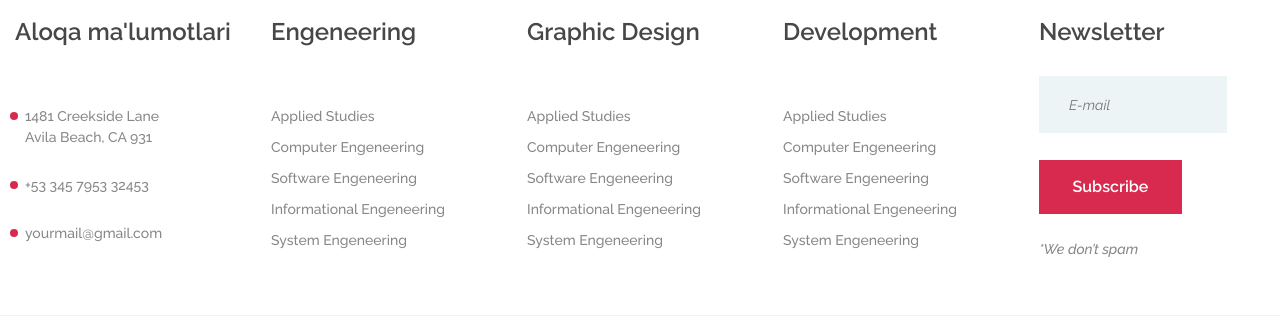
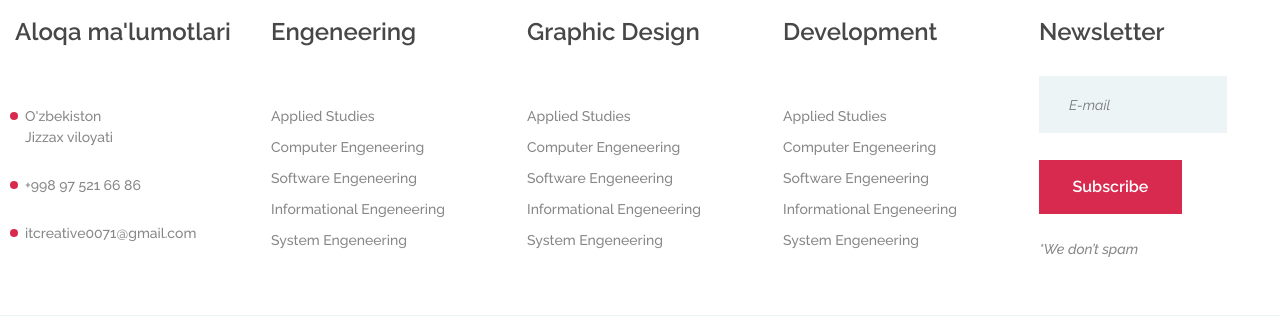
Before and after one commit to Xusanbek0039/Django-Corsera-clone, a Django app: a page that uses templates/base.html in a window 1280 px wide. Shown: the part 3119-3435 px from the top of the page. Run offline with Django 3.2, Linux system fonts and the light colour scheme; data comes from the database, SQL or seed files in the repository; parts of the project's set-up code (start-up, migrations or seed data) failed here and were passed over; some libraries are stand-ins or nearby versions.

Commit message:
Update base.html

```diff
--- a/templates/base.html
+++ b/templates/base.html
@@ -92,9 +92,9 @@
 					<div class="widget-item">
 						<h4>Aloqa ma'lumotlari</h4>
 						<ul class="contact-list">
-							<li>1481 Creekside Lane <br>Avila Beach, CA 931</li>
-							<li>+53 345 7953 32453</li>
-							<li>yourmail@gmail.com</li>
+							<li>O'zbekiston <br>Jizzax viloyati</li>
+							<li>+998 97 521 66 86</li>
+							<li>itcreative0071@gmail.com</li>
 						</ul>
 					</div>
 					<div class="widget-item">
```
